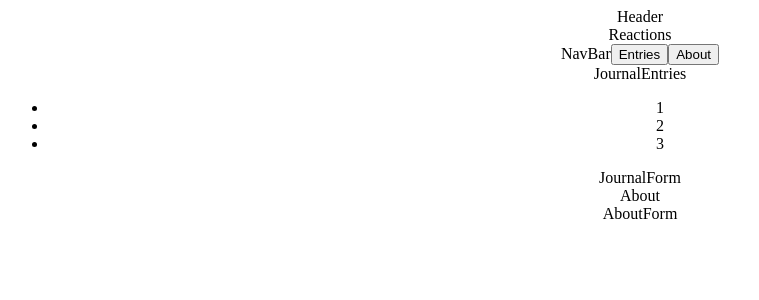
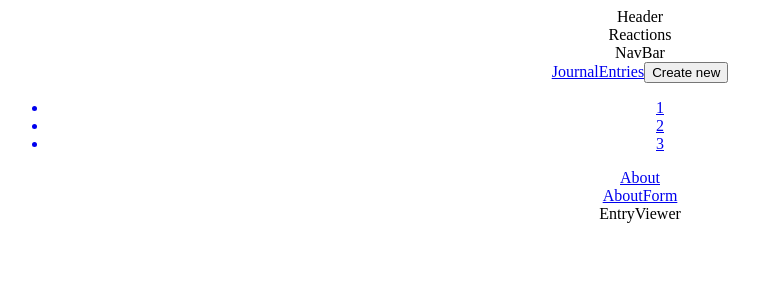
Before and after one commit to angelroundtrip/phase-2-group-project, a React (Create React App) app: page /1 in a window 1280 px wide. Shown: the top 300 px of the page, without its empty margins (0-759 px from the left). Built offline with nearby package versions, Linux system fonts and the light colour scheme.

Commit message:
added lots of react router and an journal entry component

```diff
--- a/src/components/App.js
+++ b/src/components/App.js
@@ -1,19 +1,31 @@
 import '../App.css';
+import {Switch, Router, Route} from 'react-router-dom'
 import About from './About';
 import Header from './Header';
 import JournalEntries from './JournalEntries';
-import JournalForm from './JournalForm';
+import JournalForm from './JournalForm'
 import NavBar from './NavBar';
+import EntryViewer from './EntryViewer';
 
 function App() {
   return (
     <div className="App">
       <Header/>
       <NavBar/>
-      <JournalEntries/>
-      <JournalForm/>
-      <About/>
-
+      <Switch>
+        <Route exact path='/'>
+          <JournalEntries/>
+        </Route>
+        <Route path='/new'>
+          <JournalForm/>
+        </Route>
+        <Route path='/about'>
+          <About/>
+        </Route>
+        <Route path='/:id'>
+          <EntryViewer/>
+        </Route>
+      </Switch>
     </div>
   );
 }
--- /dev/null
+++ b/src/components/EntryViewer.js
@@ -0,0 +1,9 @@
+import React from 'react'
+
+function EntryViewer() {
+  return (
+    <div>EntryViewer</div>
+  )
+}
+
+export default EntryViewer
--- a/src/components/JournalEntries.js
+++ b/src/components/JournalEntries.js
@@ -1,9 +1,14 @@
 import React from 'react'
-
+import {Link} from 'react-router-dom'
 
 function JournalEntries() {
   return (
     <div>JournalEntries
+        <Link to='/new'>
+            <button>
+                Create new
+            </button>
+        </Link>
         <ul>
             <li>1</li>
             <li>2</li>
--- a/src/components/NavBar.js
+++ b/src/components/NavBar.js
@@ -1,14 +1,17 @@
 import React from 'react'
+import {Link} from 'react-router-dom'
+import About from './About'
+import JournalEntries from './JournalEntries'
 
 function NavBar() {
   return (
     <div>NavBar
-        <button>
-            Entries
-        </button>
-        <button>
-            About
-        </button>
+        <Link to='/'>
+            <JournalEntries/>
+        </Link>
+        <Link to='about'>
+            <About/>
+        </Link>
     </div>
   )
 }
```
